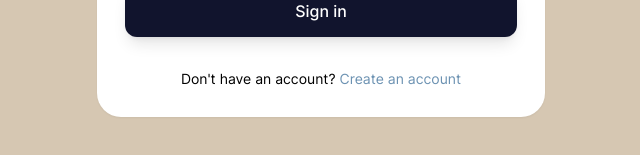
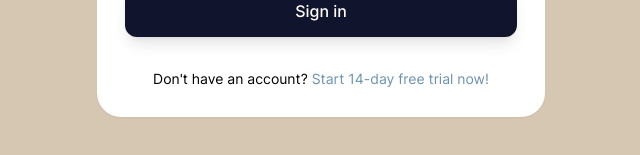
Before and after one commit to atweberlly/familywise, a Next.js app: page /sign-in in a window 1280 px wide. Shown: the part 603-758 px from the top of the page, without its empty margins (319-959 px from the left). Built offline with nearby package versions, Linux system fonts and the light colour scheme.

Commit message:
change sign up text to free trial

```diff
--- a/src/pages/sign-in.tsx
+++ b/src/pages/sign-in.tsx
@@ -188,8 +188,8 @@ const SignIn: NextPage = () => {
             </form>
             <p className="base mt-5 text-center text-sm md:mt-6 lg:mt-8">
               Don&apos;t have an account?{' '}
-              <Link className="inline text-secondary-500 hover:underline" href={'/get-started'}>
-                Create an account
+              <Link className="inline text-secondary-500 hover:underline" href={'/start-trial'}>
+                Start 14-day free trial now!
               </Link>
             </p>
           </div>
```
